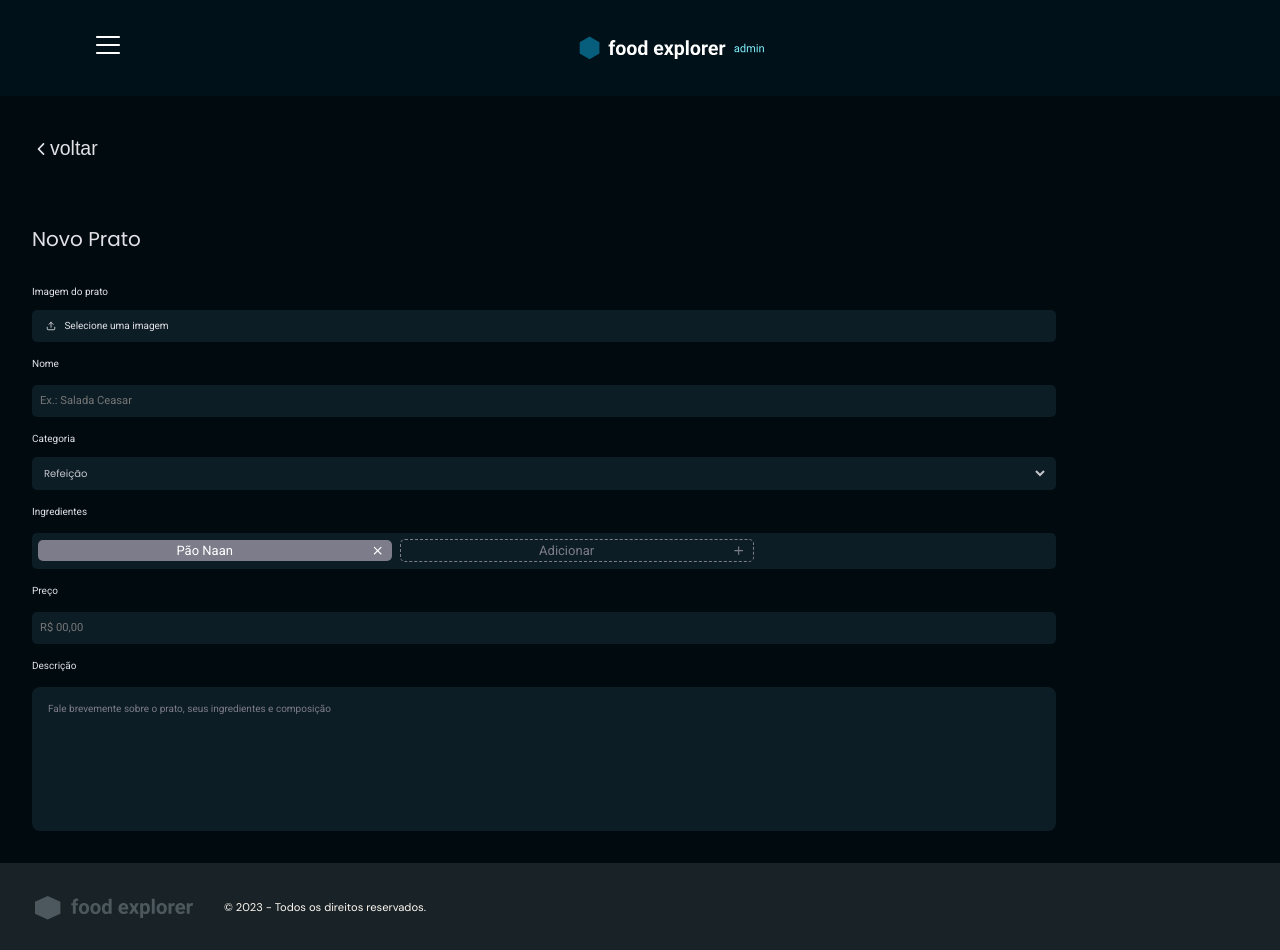
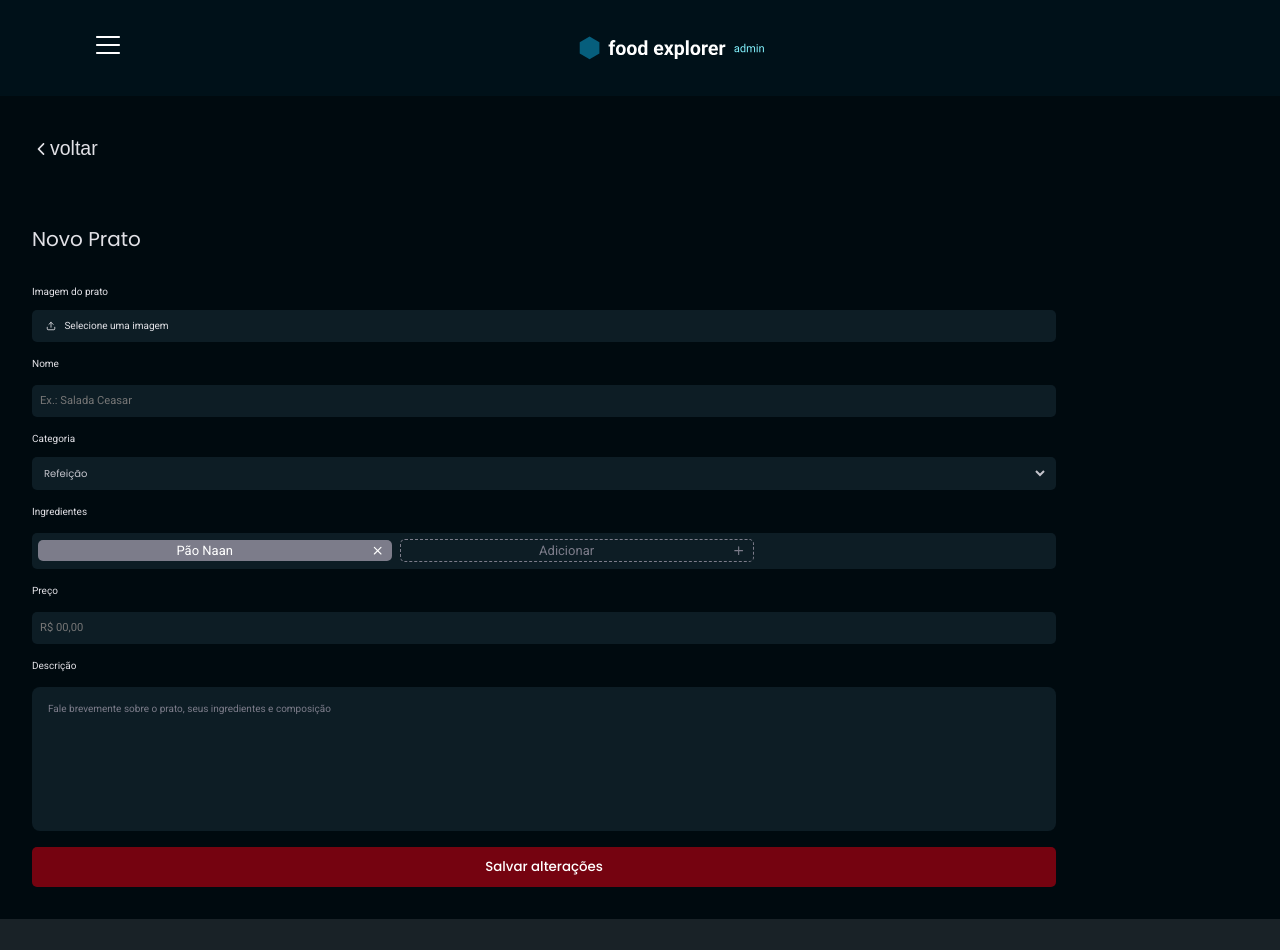
Before and after one commit to daiaanebarbosaf/foodexplorer, a React (Vite) app: page / in a window 1280 px wide. Shown: the top 950 px of the page. Built offline with nearby package versions, Linux system fonts and the light colour scheme.

Commit message:
Adicionando botão de salvar alterações

```diff
--- a/src/pages/New/index.jsx
+++ b/src/pages/New/index.jsx
@@ -6,6 +6,7 @@ import { Input } from '../../components/Input';
 import { Footer } from '../../components/Footer';
 import { Ingredients } from '../../components/Ingredients';
 import { Textarea } from '../../components/Textarea';
+import { Button } from '../../components/Button';
 
 import { IoIosArrowBack } from 'react-icons/io';
 import { FiUpload } from 'react-icons/fi';
@@ -83,6 +84,7 @@ export function New(){
                     <p>Descrição</p>
                     <Textarea placeholder="Fale brevemente sobre o prato, seus ingredientes e composição"/>
 
+                    <Button className="buttonSave" title="Salvar alterações"/>
                 </Form>
             </main>
             <Footer/>
```
